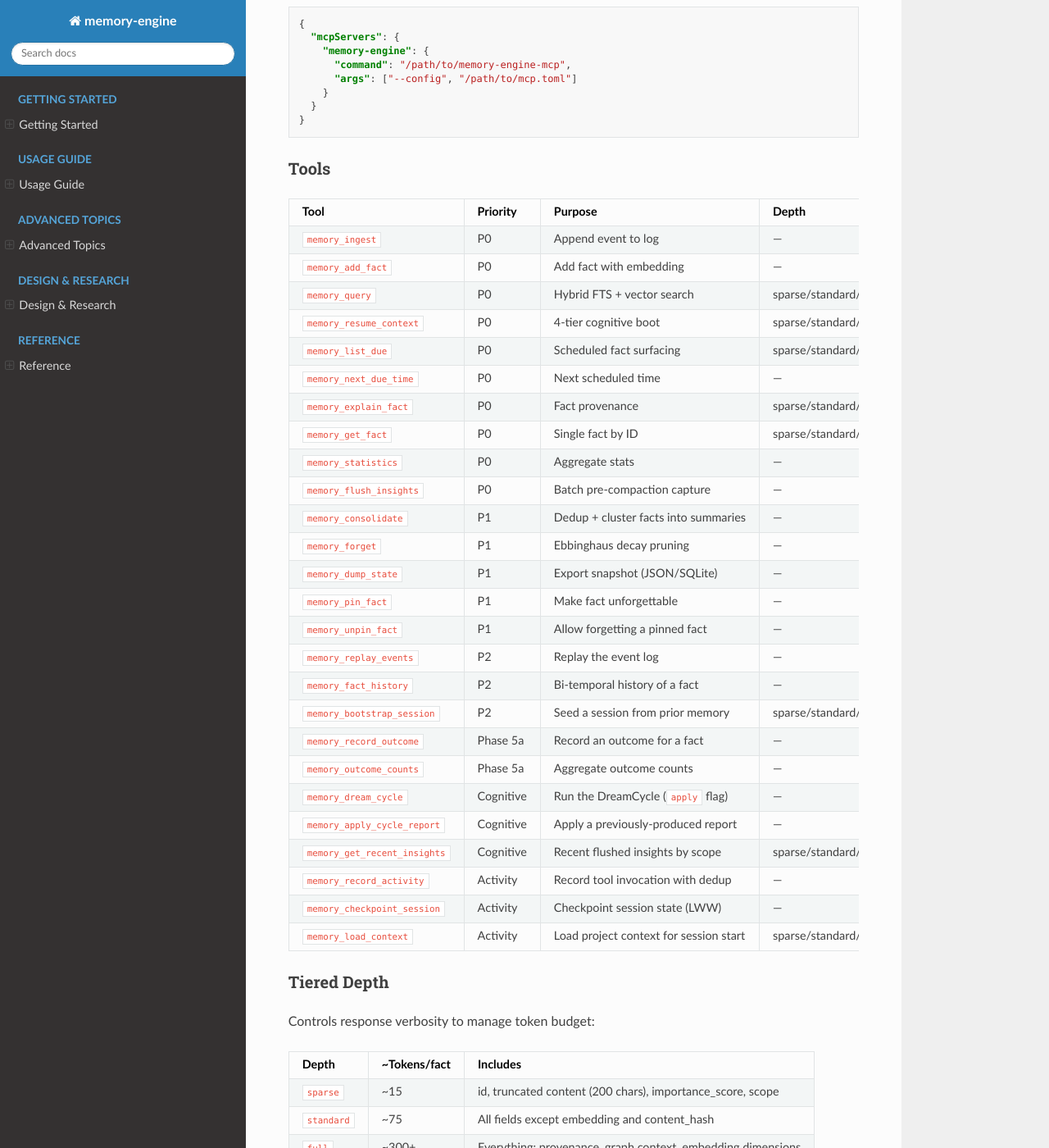
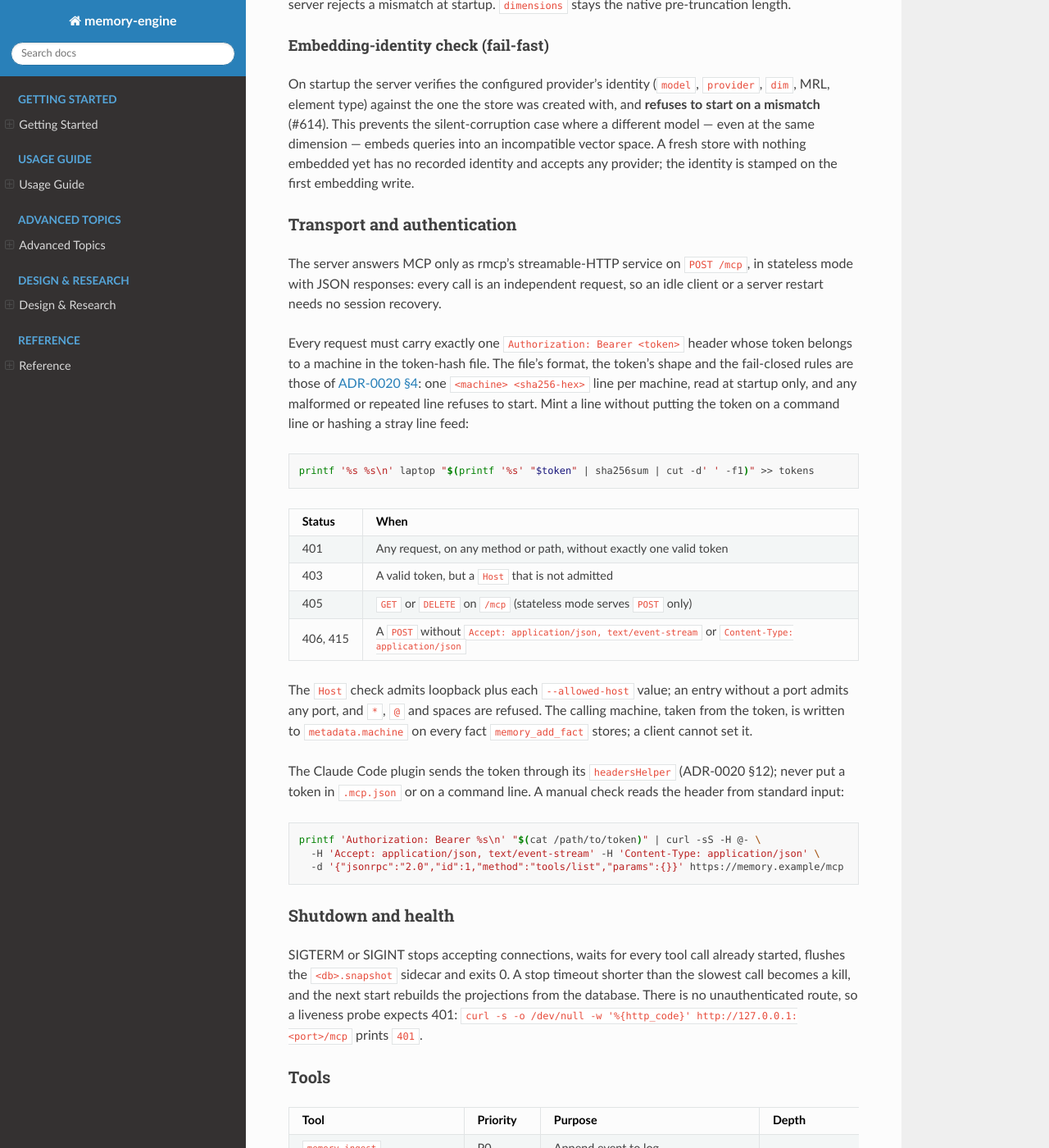
Before and after one commit to dutiona/memory-engine, a Sphinx documentation site: the page built from docs/reference/mcp-server.md, in a window 1280 px wide and 1400 px high, scrolled down 2189 px. Shown: the whole window at 82% size. Built offline with Sphinx 7.4.7 and the Read the Docs theme 3.1.0, drawn with Linux system fonts in a browser that asks for light colours; pages that are not in the unit, such as notebooks, are missing from menus; some of the changed text lies outside the part shown.

Commit message:
docs(mcp): document the HTTP transport, machine tokens and shutdown
The server reference described a stdio server launched from
.claude/settings.json; it now documents the required --listen and
--token-file, the token-hash file by reference to ADR-0020 §4, the
status table, the Host rule, metadata.machine, the drain on SIGTERM and
the 401 health probe. The installation guide's server-image section
gains the same deployment facts.

The rewritten Architecture section also drops three claims stale since
#631: server.rs "spawn_blocking", "18 handlers", and tool calls running
on the blocking pool "since the engine is sync".

Refs dutiona/infra#37

````diff
--- a/docs/reference/mcp-server.md
+++ b/docs/reference/mcp-server.md
@@ -2,7 +2,7 @@
 
 ## What
 
-A stdio-based MCP server binary that exposes memory-engine as 26 tools (10 P0 + 5 P1 + 3 P2 + 2 Phase-5a outcome + 3 cognitive + 3 activity stream) for autonomous AI agents. Part of the four-layer cognitive architecture (Knowledge → Memory → Wisdom → Intelligence) — this crate bridges Memory to Intelligence via the Model Context Protocol.
+An MCP server binary that serves memory-engine over streamable HTTP (stateless `POST /mcp`, JSON responses), behind per-machine Bearer tokens, and exposes it as 26 tools (10 P0 + 5 P1 + 3 P2 + 2 Phase-5a outcome + 3 cognitive + 3 activity stream) for autonomous AI agents. Part of the four-layer cognitive architecture (Knowledge → Memory → Wisdom → Intelligence) — this crate bridges Memory to Intelligence via the Model Context Protocol.
 
 ## Why
 
@@ -27,14 +27,23 @@ cargo build -p memory-engine-mcp --release
 
 ```bash
 # With TOML config
-memory-engine-mcp --config /path/to/mcp.toml
+memory-engine-mcp --listen 127.0.0.1:<port> --token-file /path/to/tokens --config /path/to/mcp.toml
 
 # With CLI args
-memory-engine-mcp --db-path /path/to/memory.db --embed-url http://localhost:11434/v1/embeddings --embed-model nomic-embed-text
+memory-engine-mcp --listen 127.0.0.1:<port> --token-file /path/to/tokens \
+  --db-path /path/to/memory.db --embed-url http://localhost:11434/v1/embeddings --embed-model nomic-embed-text
 
 # With env vars
-MEMORY_MCP_DB_PATH=/path/to/memory.db MEMORY_MCP_EMBED_URL=... memory-engine-mcp
+MEMORY_MCP_LISTEN=127.0.0.1:<port> MEMORY_MCP_TOKEN_FILE=/path/to/tokens \
+  MEMORY_MCP_DB_PATH=/path/to/memory.db MEMORY_MCP_EMBED_URL=... memory-engine-mcp
 ```
+
+| Flag | Environment variable | Meaning |
+|---|---|---|
+| `--listen` (required) | `MEMORY_MCP_LISTEN` | Socket address to serve on |
+| `--token-file` (required) | `MEMORY_MCP_TOKEN_FILE` | The token-hash file (below) |
+| `--allowed-host` (repeatable) | `MEMORY_MCP_ALLOWED_HOSTS` (comma list, no spaces) | A `Host` value served besides loopback |
+| `--backup-dir` | `MEMORY_MCP_BACKUP_DIR` | Overrides `engine.backup_dir` |
 
 ### Configuration
 
@@ -42,6 +51,7 @@ MEMORY_MCP_DB_PATH=/path/to/memory.db MEMORY_MCP_EMBED_URL=... memory-engine-mcp
 [engine]
 db_path = "/path/to/memory.db"
 embed_dim = 384  # Optional — probed from existing DB if omitted
+backup_dir = "/path/to/backups"  # Optional — an existing directory; a migration first writes <db>.v<N>.bak there
 
 [embedding]
 endpoint = "http://localhost:11434/v1/embeddings"
@@ -78,18 +88,47 @@ mrl_dim = 256         # Truncate + L2-renormalize to this; must equal engine emb
 
 On startup the server verifies the configured provider's identity (`model`, `provider`, `dim`, MRL, element type) against the one the store was created with, and **refuses to start on a mismatch** (#614). This prevents the silent-corruption case where a different model — even at the same dimension — embeds queries into an incompatible vector space. A fresh store with nothing embedded yet has no recorded identity and accepts any provider; the identity is stamped on the first embedding write.
 
-Add to `.claude/settings.json`:
+### Transport and authentication
 
-```json
-{
-  "mcpServers": {
-    "memory-engine": {
-      "command": "/path/to/memory-engine-mcp",
-      "args": ["--config", "/path/to/mcp.toml"]
-    }
-  }
-}
+The server answers MCP only as rmcp's streamable-HTTP service on `POST /mcp`, in stateless mode with JSON responses:
+every call is an independent request, so an idle client or a server restart needs no session recovery.
+
+Every request must carry exactly one `Authorization: Bearer <token>` header whose token belongs to a machine in the
+token-hash file. The file's format, the token's shape and the fail-closed rules are those of
+[ADR-0020 §4](../design/adr/0020-harness-neutral-lifecycle-api.md#4-machine-tokens): one `<machine> <sha256-hex>`
+line per machine, read at startup only, and any malformed or repeated line refuses to start. Mint a line without
+putting the token on a command line or hashing a stray line feed:
+
+```bash
+printf '%s %s\n' laptop "$(printf '%s' "$token" | sha256sum | cut -d' ' -f1)" >> tokens
 ```
+
+| Status | When |
+|---|---|
+| 401 | Any request, on any method or path, without exactly one valid token |
+| 403 | A valid token, but a `Host` that is not admitted |
+| 405 | `GET` or `DELETE` on `/mcp` (stateless mode serves `POST` only) |
+| 406, 415 | A `POST` without `Accept: application/json, text/event-stream` or `Content-Type: application/json` |
+
+The `Host` check admits loopback plus each `--allowed-host` value; an entry without a port admits any port, and `*`,
+`@` and spaces are refused. The calling machine, taken from the token, is written to `metadata.machine` on every
+fact `memory_add_fact` stores; a client cannot set it.
+
+The Claude Code plugin sends the token through its `headersHelper` (ADR-0020 §12); never put a token in `.mcp.json`
+or on a command line. A manual check reads the header from standard input:
+
+```bash
+printf 'Authorization: Bearer %s\n' "$(cat /path/to/token)" | curl -sS -H @- \
+  -H 'Accept: application/json, text/event-stream' -H 'Content-Type: application/json' \
+  -d '{"jsonrpc":"2.0","id":1,"method":"tools/list","params":{}}' https://memory.example/mcp
+```
+
+### Shutdown and health
+
+SIGTERM or SIGINT stops accepting connections, waits for every tool call already started, flushes the
+`<db>.snapshot` sidecar and exits 0. A stop timeout shorter than the slowest call becomes a kill, and the next start
+rebuilds the projections from the database. There is no unauthenticated route, so a liveness probe expects 401:
+`curl -s -o /dev/null -w '%{http_code}' http://127.0.0.1:<port>/mcp` prints `401`.
 
 ### Tools
 
@@ -256,10 +295,12 @@ Migration from v8 is automatic on first open.
 ### Architecture
 
 ```
-Agent (Claude, etc.) → stdio JSON-RPC → memory-engine-mcp → MemoryEngine (SQLite)
+Agent (Claude, etc.) → HTTP POST /mcp → auth layer → rmcp (stateless) → MemoryEngine (SQLite)
+                                         ├── auth.rs (token-hash file, Bearer check)
+                                         ├── http.rs (router, auth layer, drain + flush)
                                          ├── config.rs (TOML + env + CLI)
-                                         ├── server.rs (ServerHandler, spawn_blocking)
-                                         ├── tools/   (18 handlers + dispatch)
+                                         ├── server.rs (ServerHandler, calling machine)
+                                         ├── tools/   (26 handlers + dispatch)
                                          ├── depth.rs (response shaping)
                                          ├── activity_policy.rs (Claude Code filter heuristics)
                                          ├── embedding.rs (HTTP embedding provider)
@@ -267,4 +308,5 @@ Agent (Claude, etc.) → stdio JSON-RPC → memory-engine-mcp → MemoryEngine (
                                          └── error.rs (MemoryError → MCP)
 ```
 
-Tool calls run on tokio's blocking thread pool (`spawn_blocking`) since the engine is sync (SQLite). Protocol version pinned to `2025-06-18`.
+The engine is async-native (#631): tool calls are awaited directly, and the engine offloads its storage and blocking
+consumer-trait calls itself. Protocol version pinned to `2025-06-18`.
````
Also changed, not shown: docs/getting-started/installation.md (+6 -0 lines).
